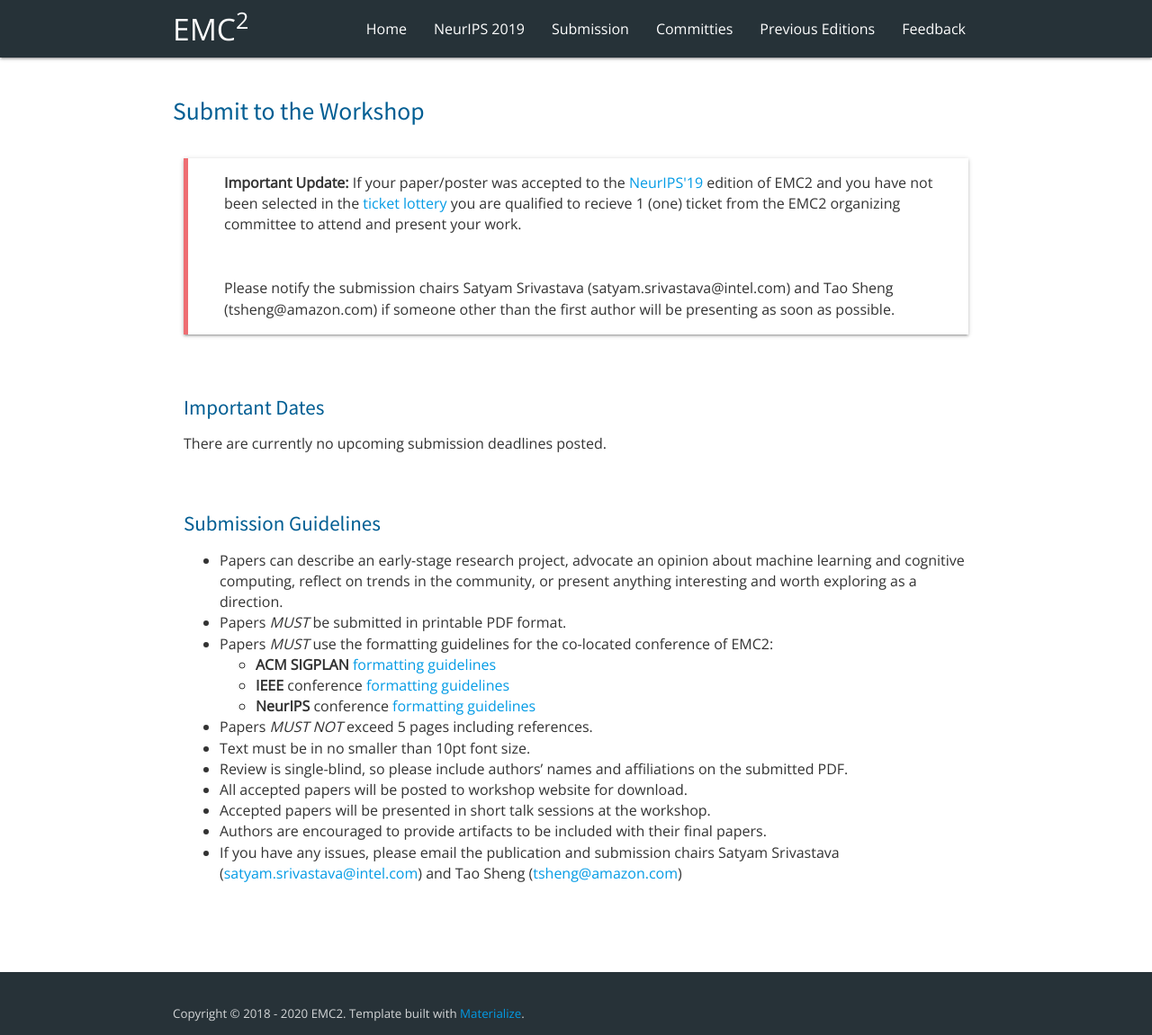
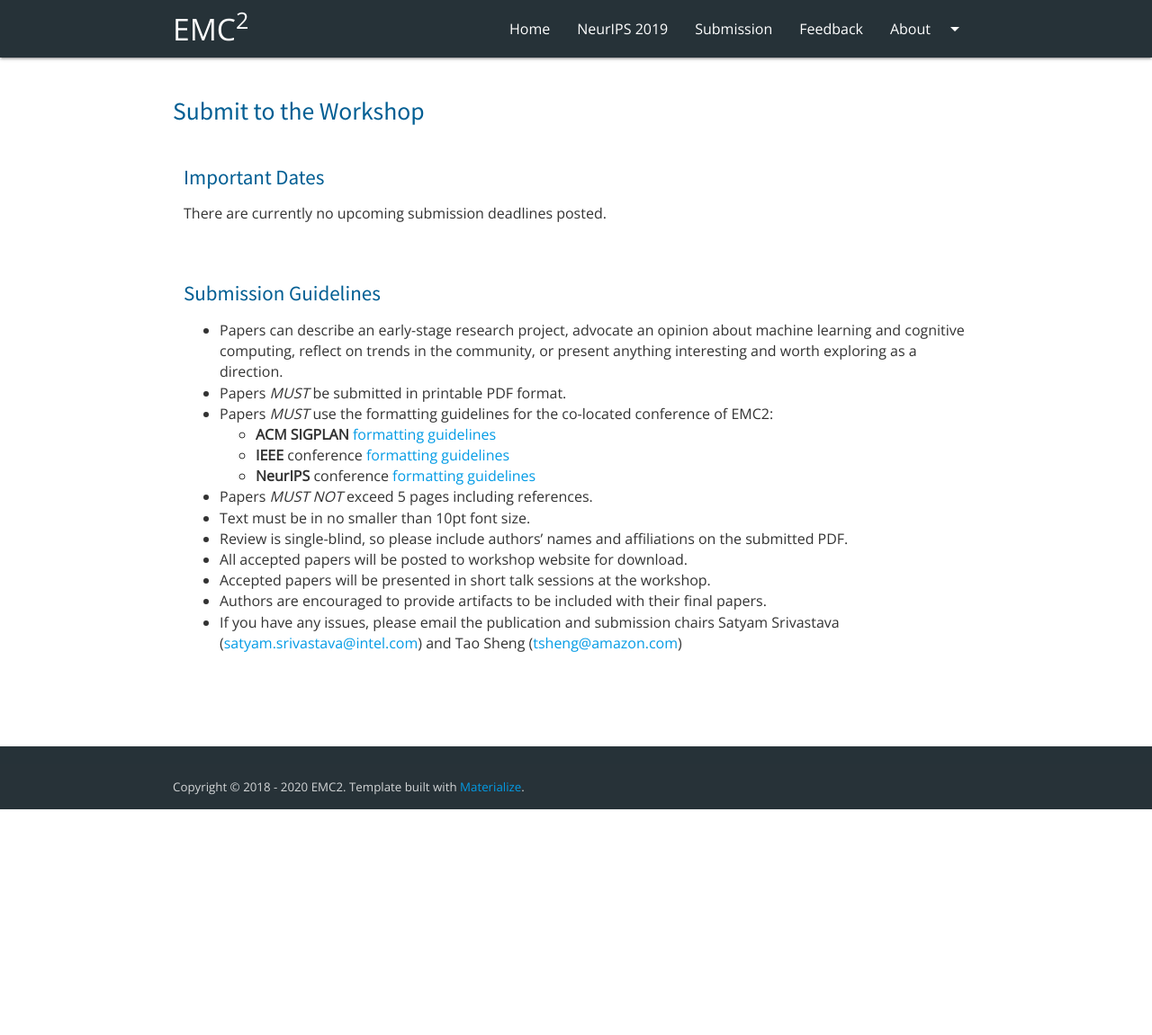
Before and after one commit to mgoldfar/emc2-web, a Jekyll site: the page built from submission.html, in a window 1280 px wide. Shown: the whole page at 90% size. Built offline with Jekyll 4.4.1, drawn with Linux system fonts in a browser that asks for light colours; after the commit the page ends 900 px from its top, so only the background shows below that.

Commit message:
Removed EMCC submission pages in preparation for standalone website and cleaned up some navigation.

```diff
--- a/_includes/footer.html
+++ b/_includes/footer.html
@@ -12,6 +12,7 @@
     $(document).ready(function(){
       $('.sidenav').sidenav();
       $('.tabs').tabs();
+      $(".dropdown-trigger").dropdown({ hover: true, constrainWidth: false });
     });
   </script>
 </body>
--- a/_includes/header.html
+++ b/_includes/header.html
@@ -43,14 +43,9 @@
           EMC<sup>2</sup>
         </a>
 
-        <ul class="right hide-on-med-and-down">
-          {% include nav-links.html %}
-        </ul>
+        {% include nav.html %}
+        {% include nav-mobile.html %}
 
-        <ul id="nav-mobile" class="sidenav">
-          {% include nav-links.html %}
-        </ul>
-        <a href="#" data-target="nav-mobile" class="sidenav-trigger"><i class="material-icons">menu</i></a>
       </div>
     </nav>
   </header>
--- a/_includes/nav-links.html
+++ /dev/null
@@ -1,13 +0,0 @@
-<li><a href="/">Home</a></li>
-
-
-{% assign sorted_editions = site.editions|sort:"event_date"|reverse %}
-
-{% for ed in sorted_editions limit: 1 %}
-    <li><a href="{{ ed.url }}">{{ ed.colocated_short }}</a></li>
-{% endfor %}
-
-<li><a href="/submission">Submission</a></li>
-<li><a href="/program-committee">Committies</a></li>
-<li><a href="/previous-editions">Previous Editions</a></li>
-<li><a href="/feedback">Feedback</a></li>
--- /dev/null
+++ b/_includes/nav-mobile.html
@@ -0,0 +1,15 @@
+<ul id="nav-mobile" class="sidenav">
+    <li><a href="/">Home</a></li>
+
+    {% assign sorted_editions = site.editions|sort:"event_date"|reverse %}
+    {% for ed in sorted_editions limit: 1 %}
+        <li><a href="{{ ed.url }}">{{ ed.colocated_short }}</a></li>
+    {% endfor %}
+
+    <li><a href="/submission">Submission</a></li>
+    <li><a href="/feedback">Feedback</a></li>
+    <li><a href="/program-committee">Committies</a></li>
+    <li><a href="/previous-editions">Previous Editions</a></li>
+    <li><a href="https://ieeexplore.ieee.org/xpl/conhome/1826546/all-proceedings">IEEE Proceedings</li>
+</ul>
+<a href="#" data-target="nav-mobile" class="sidenav-trigger"><i class="material-icons">menu</i></a>
--- /dev/null
+++ b/_includes/nav.html
@@ -0,0 +1,19 @@
+
+<ul id="about-nav-dropdown" class="dropdown-content">
+  <li><a href="/program-committee">Committies</a></li>
+  <li><a href="/previous-editions">Previous Editions</a></li>
+  <li><a href="https://ieeexplore.ieee.org/xpl/conhome/1826546/all-proceedings">IEEE Proceedings</li>
+</ul>
+
+<ul class="right hide-on-med-and-down">
+    <li><a href="/">Home</a></li>
+
+    {% assign sorted_editions = site.editions|sort:"event_date"|reverse %}
+    {% for ed in sorted_editions limit: 1 %}
+        <li><a href="{{ ed.url }}">{{ ed.colocated_short }}</a></li>
+    {% endfor %}
+
+    <li><a href="/submission">Submission</a></li>
+    <li><a href="/feedback">Feedback</a></li>
+    <li><a class="dropdown-trigger" href="#!" data-target="about-nav-dropdown">About<i class="material-icons right">arrow_drop_down</i></a></li>
+</ul>
--- /dev/null
+++ b/_includes/submission-notes.html
@@ -0,0 +1,17 @@
+{% if False %}
+<!-- NeurIPS'19 notes -->
+<div class="row">
+    <div class="col s12">
+        <blockquote class="z-depth-1">
+            <p style="padding: 1rem;">
+                <strong>Important Update:</strong> If your paper/poster was accepted to the <a href="neurips-19">NeurIPS'19</a> edition of EMC2 and you have not been selected in the
+                <a href="https://nips.cc/Lottery/">ticket lottery</a> you are qualified to recieve 1 (one) ticket from the EMC2 organizing committee to attend and present your work.
+            </p>
+            <p style="padding: 1rem;">
+                Please notify the submission chairs Satyam Srivastava (satyam.srivastava@intel.com) and Tao Sheng (tsheng@amazon.com) if someone other than the first author will be
+                presenting as soon as possible.
+            </p>
+        </blockquote>
+    </div>
+</div>
+{% endif %}
--- a/emcc-register.html
+++ /dev/null
@@ -1,6 +0,0 @@
----
-layout: default
-permalink: /emcc-register
----
-<iframe src="https://docs.google.com/forms/d/e/1FAIpQLSc4qaE40dSc_PqajyYGrp7cYnIN3ZqbuDe50VrAuQvojpc0Fg/viewform?embedded=true"
-        width="640" height="2349" frameborder="0" marginheight="0" marginwidth="0">Loading…</iframe>
--- a/submission.html
+++ b/submission.html
@@ -9,20 +9,7 @@
 <h3 class="header">Submit to the Workshop</h3>
 
 {% if page.show_note %}
-<div class="row">
-    <div class="col s12">
-        <blockquote class="z-depth-1">
-            <p style="padding: 1rem;">
-                <strong>Important Update:</strong> If your paper/poster was accepted to the <a href="neurips-19">NeurIPS'19</a> edition of EMC2 and you have not been selected in the
-                <a href="https://nips.cc/Lottery/">ticket lottery</a> you are qualified to recieve 1 (one) ticket from the EMC2 organizing committee to attend and present your work.
-            </p>
-            <p style="padding: 1rem;">
-                Please notify the submission chairs Satyam Srivastava (satyam.srivastava@intel.com) and Tao Sheng (tsheng@amazon.com) if someone other than the first author will be
-                presenting as soon as possible.
-            </p>
-        </blockquote>
-    </div>
-</div>
+    {% include submission-notes.html %}
 {% endif %}
 
 <div class="row">
@@ -71,18 +58,6 @@
                     <td>Camera Ready</td>
                     {% for ed in upcoming_editions %}
                     <td>{{ ed.submission_camera_ready|date: "%B %d, %Y" }}</td>
-                    {% endfor %}
-                </tr>
-                <tr>
-                    <td>EMCC Registration Deadline</td>
-                    {% for ed in upcoming_editions %}
-                        <td>
-                            {% if ed.has_emcc_submission %}
-                                <strong>{{ ed.emcc_registration_deadline|date: "%B %d, %Y" }}  (23:59 PST)</strong>
-                            {% else %}
-                                N/A
-                            {% endif %}
-                        </td>
                     {% endfor %}
                 </tr>
                 <tr>
```
Also changed, not shown: _layouts/edition-page.html (+0 -11 lines), submission-emcc.html (deleted, +0 -20 lines).
